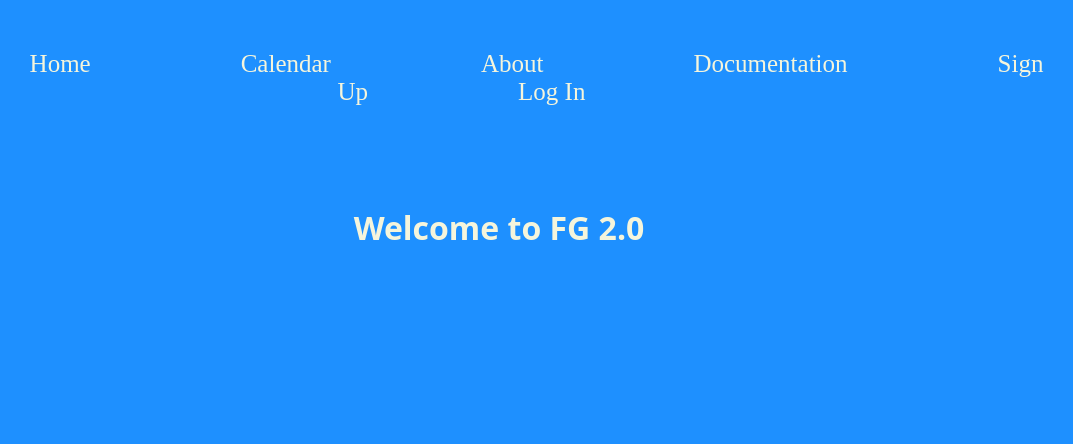
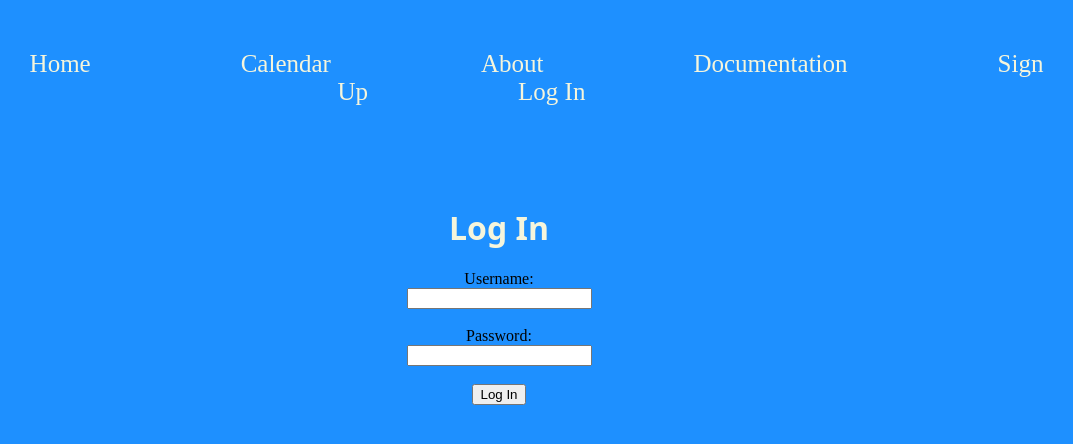
Before and after one commit to keiaus/FG-2.0, a React (Vite) app in the folder fg-2.0/: page / in a window 1280 px wide. Shown: the top 444 px of the page, without its empty margins (141-1214 px from the left). Built offline with nearby package versions, Linux system fonts and the light colour scheme.

Commit message:
Login auth complete

```diff
--- a/fg-2.0/src/App.jsx
+++ b/fg-2.0/src/App.jsx
@@ -12,23 +12,7 @@ const App = () => {
   const { token, setToken } = useToken();
 
   if (!token) {
-
-    return (
-      <div className="App">
-        <BrowserRouter>
-          <Routes>
-            <Route path="/" element={<HomePage />}></Route>
-            <Route path="/home" element={<HomePage />}></Route>
-            <Route path="/calendar" element={<CalendarPage />}></Route>
-            <Route path="/about" element={<AboutPage />}></Route>
-            <Route path="/documentation" element={<DocumentationPage />}></Route>
-            <Route path="/signup" element={<SignupForm />}></Route>
-            <Route path="/login" element={<LoginForm setToken={setToken} />} ></Route>
-          </Routes>
-        </BrowserRouter>
-
-      </div>
-    )
+    return <LoginForm setToken={setToken}/>
 
   }
 
--- a/fg-2.0/src/client/pages/login/LoginForm.jsx
+++ b/fg-2.0/src/client/pages/login/LoginForm.jsx
@@ -5,34 +5,26 @@ import PropTypes from 'prop-types';
 import axios from "axios";
 
 const loginUser = async (credentials) => {
-    console.log("credentials: ", credentials);
-
     const body = {
         "username": credentials.username,
         "pass": credentials.pass
     }
 
-    return axios.post('/api/login', {
+    return await axios.get('/api/login', {
         method: 'POST',
         headers: {
             'Content-Type': 'application/json'
         },
         body: body
     })
-    .then((response) => {
-        console.log("response => ", response);
-    })
-    .catch((error) => {
-        console.error(error);
-    })
-    //  return fetch('/api/login', {
-    //     method: 'POST',
-    //     headers: {
-    //         'Content-Type': 'application/json'
-    //     },
-    //     body: JSON.stringify(credentials)
-    // })
-    // .then(data => data.json())
+        .then(async (response) => {
+            console.log("response: ", response);
+            return response;
+        })
+        .catch(async (error) => {
+            console.log("error: ", error);
+
+        })
 }
 
 const LoginForm = ({ setToken }) => {
@@ -43,50 +35,49 @@ const LoginForm = ({ setToken }) => {
     const onSubmitForm = async (event) => {
         event.preventDefault();
 
-        // let token = null;
-        // console.log("assigning token to user");
+        if (username == null || pass == null) {
+            alert("Please enter a username and password.")
+        }
 
-        let token = await loginUser({
-            username,
-            pass
-        });
+        if (username != null && pass != null) {
+            try {
+                const body = {
+                    "username": username,
+                    "pass": pass
+                }
+                axios.post("/api/login", {
+                    method: "POST",
+                    headers: { "Content-Type": "application/json" },
+                    body: body
+                })
+                    .then(async (response) => {
+                        if (response.status === 200 && response.data.data.length != 0) {
+                            return await loginUser({
+                                username,
+                                pass
+                            }).then((res) => {
+                                let token = res?.data;
+                                setUsername(username);
+                                setPass(pass);
+                                setToken(token);
+                                alert(`Logged in as ${username}`);
+                            }).catch((error) => {
+                                console.error(error);
+                            })
 
-        console.log("token******: ", token);
+                        }
 
-
-        setToken(token);
-
-        // if (username == null || pass == null) {
-        //     alert("Please enter a username and password.")
-        // }
-
-        // if (username != null && pass != null) {
-        //     try {
-        //         const body = {
-        //             "username": username,
-        //             "pass": pass
-        //         }
-        //         axios.post("/api/login", {
-        //             method: "POST",
-        //             headers: { "Content-Type": "application/json" },
-        //             body: body
-        //         })
-        //             .then(async (response) => {
-        //                 /**
-        //                  * TODO: Assign the token to the user after a successful login
-        //                  */
-        //                 if (response.status === 200) {
-
-        //                 }
-        //                 console.log(response);
-        //             })
-        //             .catch((error) => {
-        //                 console.error(error);
-        //             })
-        //     } catch (error) {
-        //         console.error(error.message);
-        //     }
-        // }
+                        else {
+                            alert("Username or password is incorrect")
+                        }
+                    })
+                    .catch(async (error) => {
+                        console.error(error);
+                    })
+            } catch (error) {
+                console.error(error.message);
+            }
+        }
 
 
     }
--- a/fg-2.0/src/components/App/useToken.js
+++ b/fg-2.0/src/components/App/useToken.js
@@ -4,14 +4,15 @@ const useToken = () => {
     const getToken = () => {
         const tokenString = localStorage.getItem('token');
         const userToken = JSON.parse(tokenString);
-        return userToken?.token
+
+        return userToken;
     }
 
     const [token, setToken] = useState(getToken());
 
     const saveToken = userToken => {
-        localStorage.setItem('token', JSON.stringify(userToken));
-        setToken(userToken.token);
+        localStorage.setItem('token', JSON.stringify(userToken.token));
+        setToken(JSON.stringify(userToken.token));
     }
 
     return {
--- a/fg-2.0/src/main.jsx
+++ b/fg-2.0/src/main.jsx
@@ -1,9 +1,9 @@
-import React from 'react'
 import ReactDOM from 'react-dom/client'
 import App from './App'
+import { BrowserRouter } from 'react-router-dom'
 
 ReactDOM.createRoot(document.getElementById('root')).render(
-  <React.StrictMode>
+  <BrowserRouter>
     <App />
-  </React.StrictMode>
+  </BrowserRouter>
 )
```
Also changed, not shown: fg-2.0/src/server/controllers/userCntrl.js (+1 -6 lines), fg-2.0/src/server/routes/api.js (+5 -10 lines).
